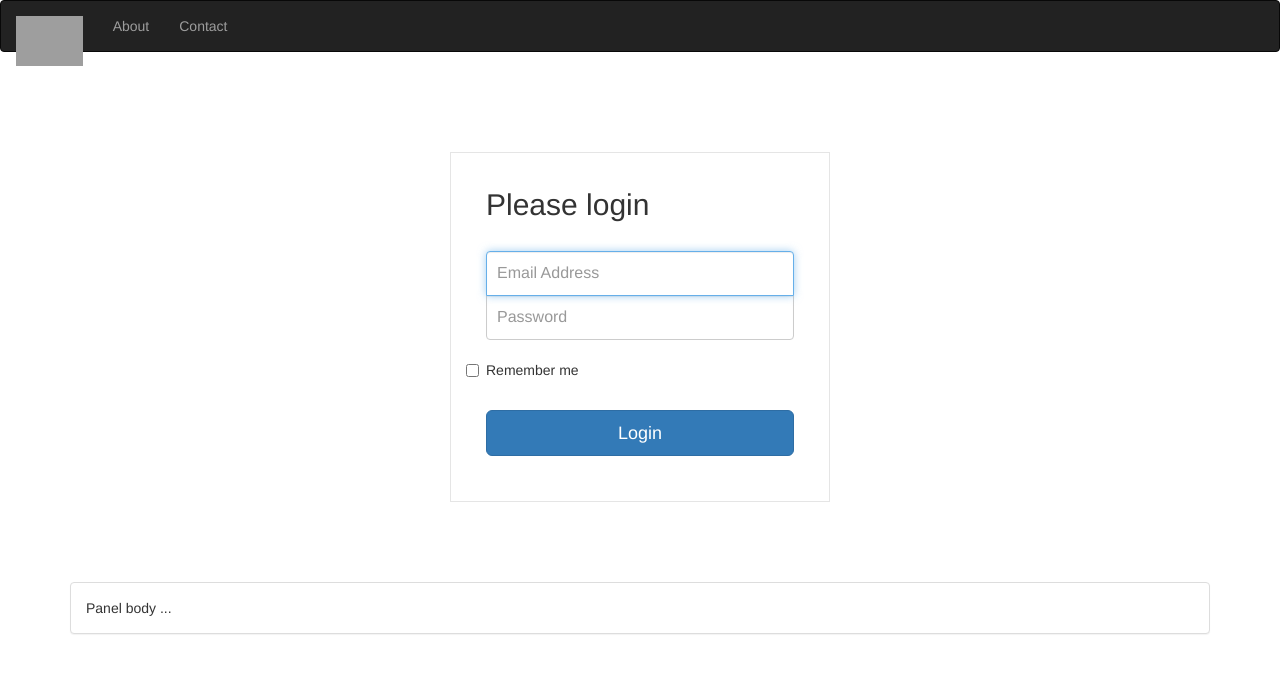
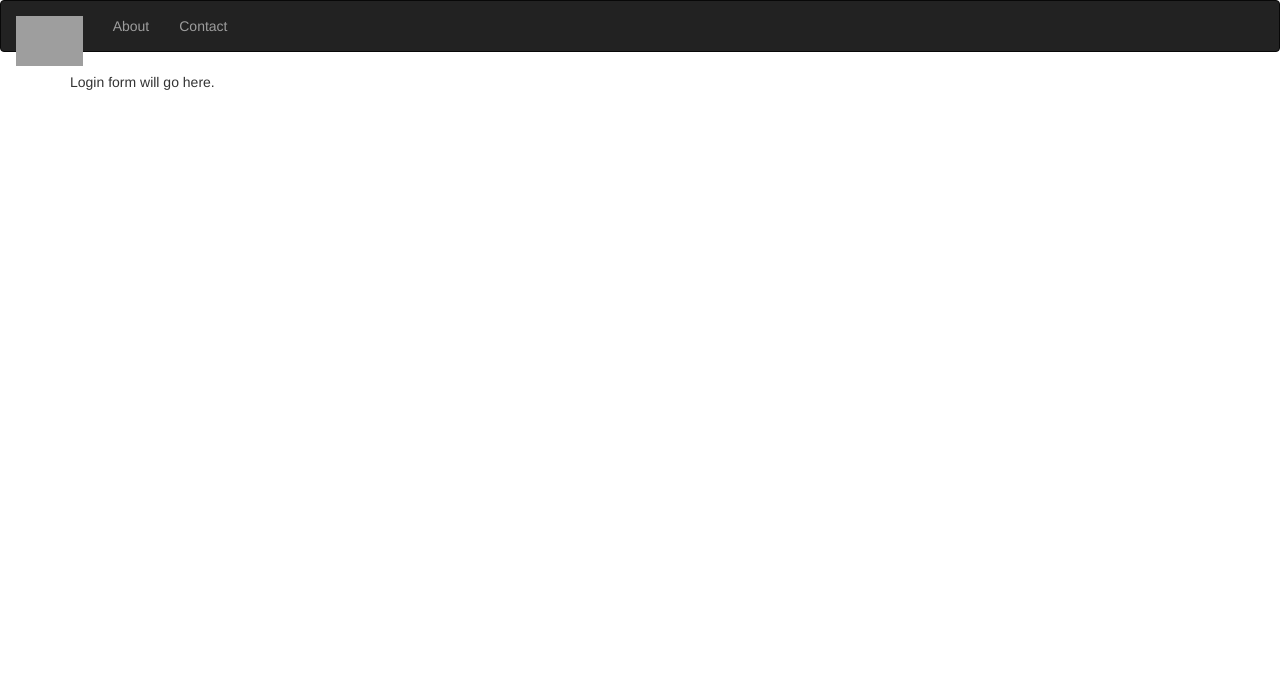
Before and after one commit to eddiegreysherman/flaskcasts, a Flask app: page /login in a window 1280 px wide. Shown: the top 673 px of the page. Run offline with Flask 2, Linux system fonts and the light colour scheme; some libraries are stand-ins or nearby versions; grey boxes are pictures that could not be loaded.

Commit message:
login form

```diff
--- a/flaskcasts/static/custom.css
+++ /dev/null
@@ -1,47 +0,0 @@
-@import "bourbon";
-
-.wrapper {
-	margin-top: 80px;
-  margin-bottom: 80px;
-}
-
-.form-signin {
-  max-width: 380px;
-  padding: 15px 35px 45px;
-  margin: 0 auto;
-  background-color: #fff;
-  border: 1px solid rgba(0,0,0,0.1);
-
-  .form-signin-heading,
-	.checkbox {
-	  margin-bottom: 30px;
-	}
-
-	.checkbox {
-	  font-weight: normal;
-	}
-
-	.form-control {
-	  position: relative;
-	  font-size: 16px;
-	  height: auto;
-	  padding: 10px;
-		@include box-sizing(border-box);
-
-		&:focus {
-		  z-index: 2;
-		}
-	}
-
-	input[type="text"] {
-	  margin-bottom: -1px;
-	  border-bottom-left-radius: 0;
-	  border-bottom-right-radius: 0;
-	}
-
-	input[type="password"] {
-	  margin-bottom: 20px;
-	  border-top-left-radius: 0;
-	  border-top-right-radius: 0;
-	}
-}
--- a/flaskcasts/templates/home/login.html
+++ b/flaskcasts/templates/home/login.html
@@ -1,21 +1,6 @@
 {% extends 'home/layout.html' %}
 {% block content %}
-  <div class="wrapper">
-    <form class="form-signin">
-      <h2 class="form-signin-heading">Please login</h2>
-      <input type="text" class="form-control" name="username" placeholder="Email Address" required="" autofocus="" />
-      <input type="password" class="form-control" name="password" placeholder="Password" required=""/>
-      <label class="checkbox">
-        <input type="checkbox" value="remember-me" id="rememberMe" name="rememberMe"> Remember me
-      </label>
-      <button class="btn btn-lg btn-primary btn-block" type="submit">Login</button>
-    </form>
-  </div>
 
-    <div class="panel panel-default">
-        <div class="panel-body">
-            Panel body ...
-        </div>
-    </div>
+    Login form will go here.
 
 {% endblock %}
```
